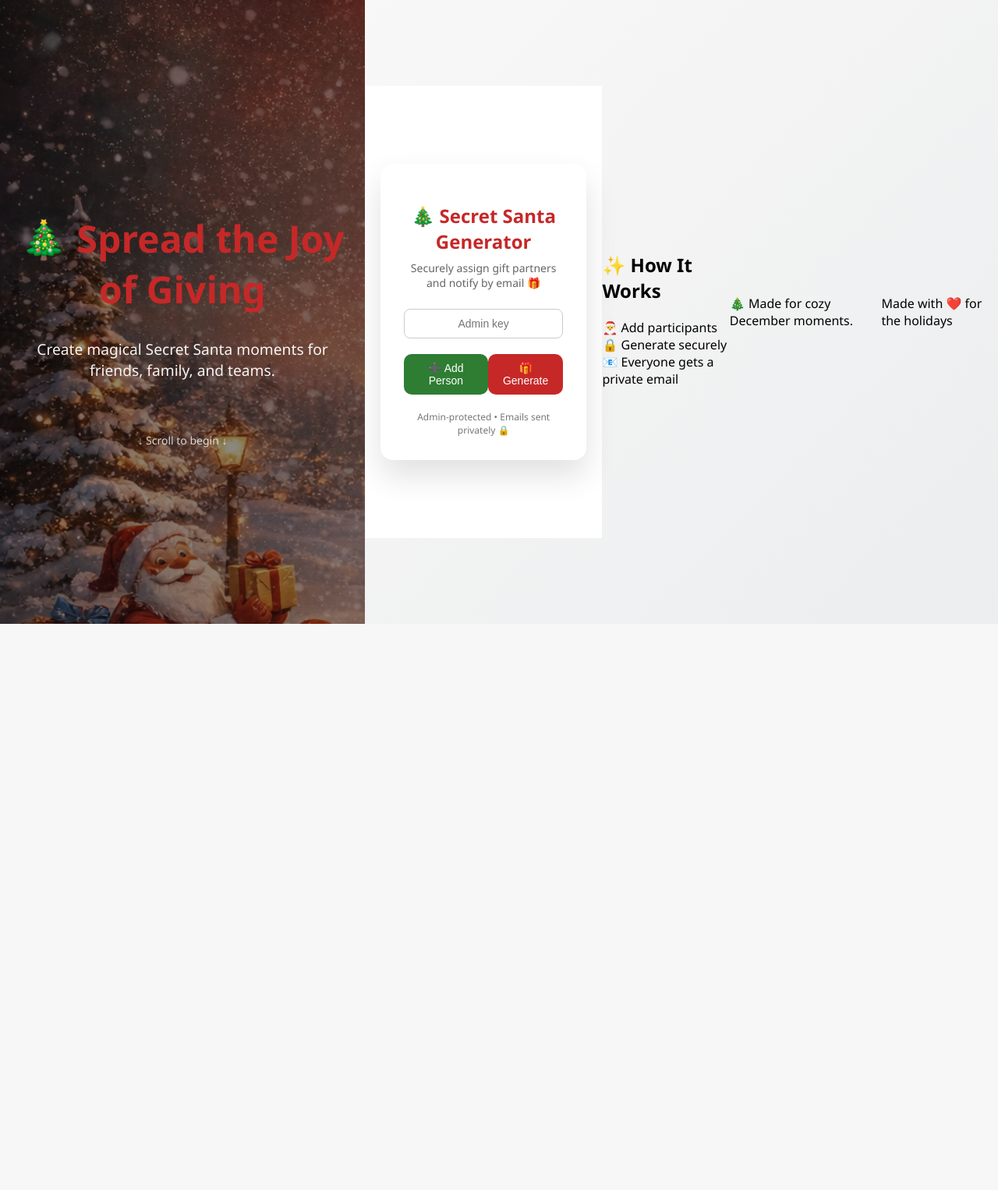
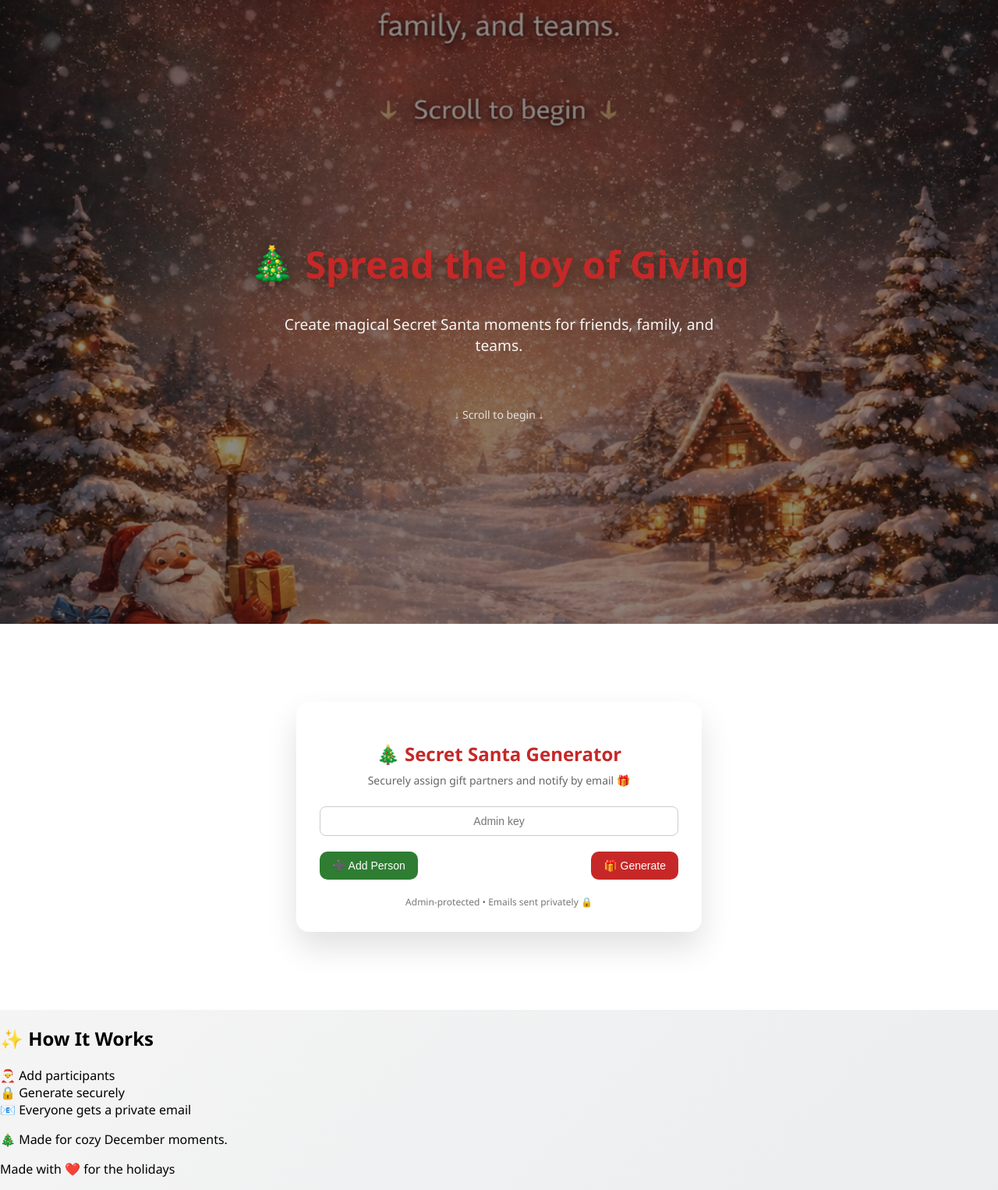
Before and after one commit to Debranjan11/secret-santa, a Flask app: page / in a window 1280 px wide. Shown: the whole page at 78% size. Before the commit the page ends 800 px from the top, so only its background shows below. Run offline with Flask 3, Linux system fonts and the light colour scheme.

Commit message:
Fix body layout to enable vertical scroll and proper hero display

```diff
--- a/static/style.css
+++ b/static/style.css
@@ -15,9 +15,7 @@ body {
   min-height: 100vh;
   font-family: "Segoe UI", system-ui, sans-serif;
   background: var(--bg);
-  display: flex;
-  align-items: center;
-  justify-content: center;
+
 }
 /* 🎄 HERO SECTION */
 .hero {
@@ -46,6 +44,7 @@ body {
 .hero h1 {
   font-size: 3rem;
   margin-bottom: 12px;
+  text-shadow: 0 4px 20px rgba(0,0,0,0.4);
 }
 
 .hero p {
```
